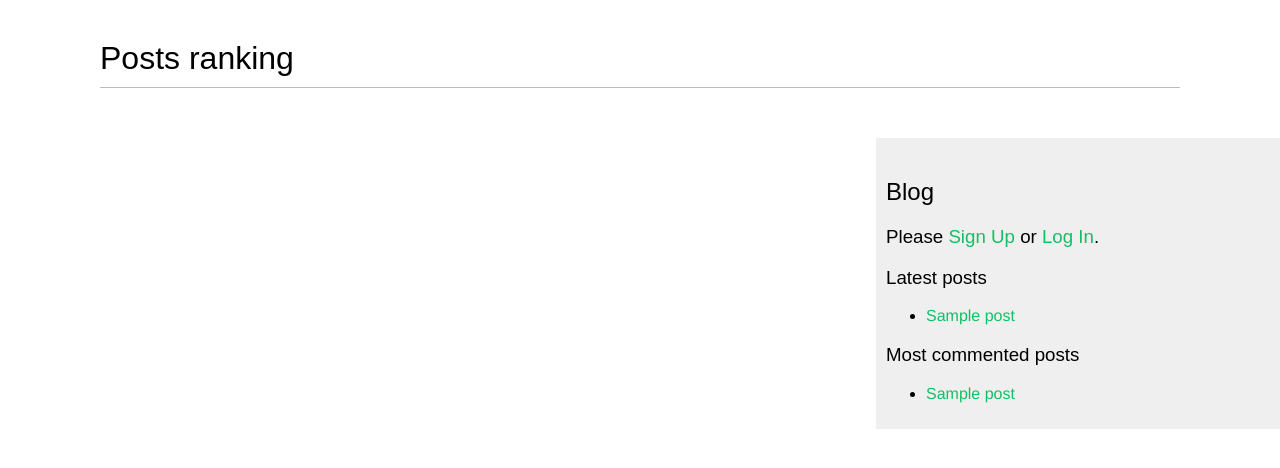
After one commit to MuhutDil/TextBlog, a Django app: page /ranking/ in a window 1280 px wide. The commit adds this page. Shown: the top 468 px of the page. Run offline with Django 5.2, Linux system fonts and the light colour scheme; tables that the repository leaves empty hold one stand-in row (values such as "Sample post"); data that the repository does not hold is empty; some web fonts are replaced.

Commit message:
Add Redis, views counter and ranking by views

```diff
--- a/blog/urls.py
+++ b/blog/urls.py
@@ -25,4 +25,5 @@ urlpatterns = [
         '<int:post_id>/comment/', views.post_comment, name='post_comment'
     ),
     path('search/', views.post_search, name='post_search'),
+    path('ranking/', views.post_ranking, name='ranking'),
 ]
--- a/blog/views.py
+++ b/blog/views.py
@@ -8,6 +8,8 @@ from django.shortcuts import get_object_or_404, render, redirect
 from django.contrib import messages
 from functools import wraps
 from taggit.models import Tag
+import redis
+from django.conf import settings
 
 from .forms import CommentForm, EmailPostForm, SearchForm, PostForm
 from .models import Post, PostAlreadyExist, DraftAlreadyExist
@@ -15,6 +17,12 @@ from .models import Post, PostAlreadyExist, DraftAlreadyExist
 
 POSTS_ON_PAGE = 3
 COUNT_SIMILAR_POST = 4
+
+r = redis.Redis(
+    host=settings.REDIS_HOST,
+    port=settings.REDIS_PORT,
+    db=settings.REDIS_DB,
+)
 
 
 def user_is_author(view_func):
@@ -146,6 +154,8 @@ def post_detail(request, year, month, day, post):
         publish__month=month,
         publish__day=day,
     )
+    total_views = r.incr(f'post:{post.id}:views')
+    r.zincrby("posts_ranking", 1, post.id)
     # List of active comments for this post
     comments = post.comments.filter(active=True)
     # Form for users to comment
@@ -168,6 +178,7 @@ def post_detail(request, year, month, day, post):
             'comments': comments,
             'form': form,
             'similar_posts': similar_posts,
+            'total_views': total_views,
         },
     )
 
@@ -406,3 +417,20 @@ def post_search(request):
             'results': results
         },
     )
+
+def post_ranking(request):
+    post_ranking = r.zrange(
+        'posts_ranking', 0, -1, desc=True
+    )[:10]
+    post_ranking_ids = [int(id) for id in post_ranking]
+    most_viewed = list(
+        Post.published.filter(
+            id__in=post_ranking_ids
+        )
+    )
+    most_viewed.sort(key=lambda x: post_ranking_ids.index(x.id))
+    return render(
+        request,
+        'blog/ranking.html',
+        {'section': 'images', 'most_viewed': most_viewed},
+    )
--- a/django_project/settings.py
+++ b/django_project/settings.py
@@ -169,3 +169,7 @@ LOGOUT_REDIRECT_URL = '/'
 INTERNAL_IPS = [
     "127.0.0.1",
 ]
+
+REDIS_HOST = 'localhost'
+REDIS_PORT = 6379
+REDIS_DB = 0
--- a/templates/blog/detail.html
+++ b/templates/blog/detail.html
@@ -19,6 +19,12 @@
       </a>
     {% else %}
       Draft Post
+    {% endif %}
+
+    {% if total_views %}
+      <span class="count">
+        {{ total_views }} view{{ total_views|pluralize }}
+      </span>
     {% endif %}
   </p>
   {{ post.body|markdown }}
--- /dev/null
+++ b/templates/blog/ranking.html
@@ -0,0 +1,16 @@
+{% extends "base.html" %}
+
+{% block title %}Posts ranking{% endblock %}
+
+{% block content %}
+  <h1>Posts ranking</h1>
+  <ol>
+    {% for post in most_viewed %}
+      <li>
+        <a href="{{ post.get_absolute_url }}">
+          {{ post.title }}
+        </a>
+      </li>
+    {% endfor %}
+  </ol>
+{% endblock %}
```
